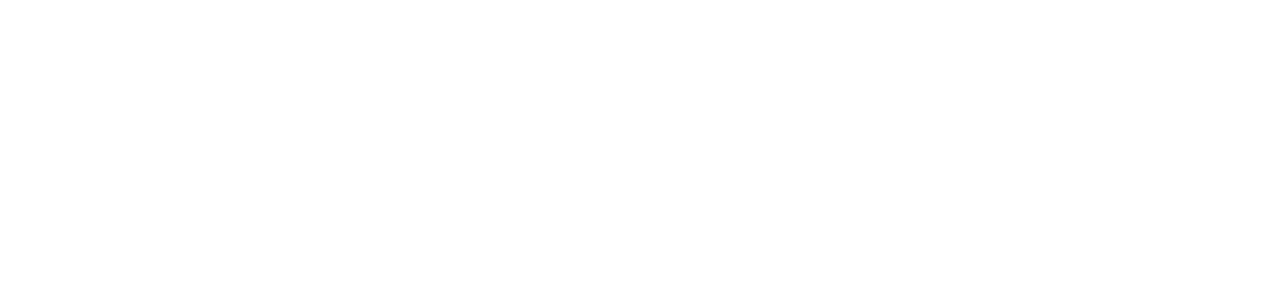
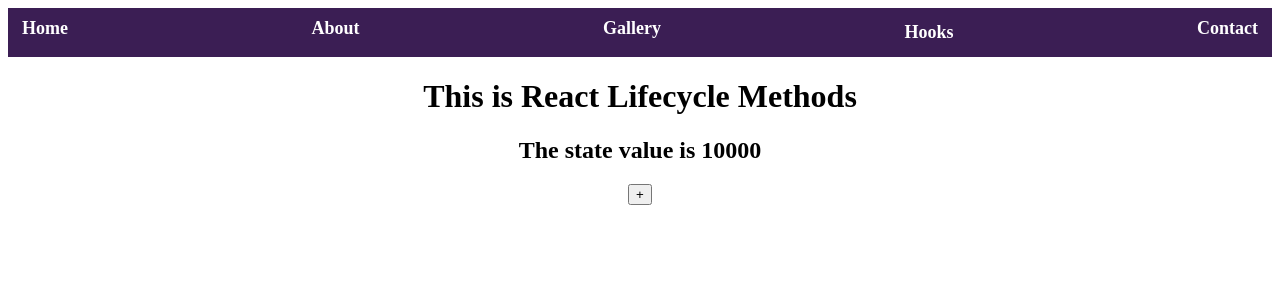
Before and after one commit to Abii06/SECE2025MERN, a React (Vite) app in the folder seceFrontend/: page /reactlm in a window 1280 px wide. Before the commit this address had no page. Shown: the top 300 px of the page. Built offline with nearby package versions, Linux system fonts and the light colour scheme.

Commit message:
Day 11 FN

```diff
--- a/seceFrontend/src/App.jsx
+++ b/seceFrontend/src/App.jsx
@@ -13,6 +13,7 @@
 import UseEffectAPI from "./components/Functional components/Hooks/UseEffectAPI"
 import UseMemo from "./components/Functional components/Hooks/UseMemo"
 import UseCallBack from "./components/Functional components/Hooks/UseCallback"
+import ReactLifecycleMethods from "./components/Class components/ReactLifecycleMethods"
 import {BrowserRouter , Routes, Route} from "react-router-dom"
 function App(){
   return(
@@ -33,6 +34,7 @@
         <Route path="/useref" element={<><Navbar/><UseRef/></>}></Route>
         <Route path="/usememo" element={<><Navbar/><UseMemo/></>}></Route>
         <Route path="/usecallback" element={<><Navbar/><UseCallBack/></>}></Route>
+        <Route path="/reactlm" element={<><Navbar/><ReactLifecycleMethods/></>}></Route>
       </Routes>
       {/*<Home/><hr/>
       <About/><hr/>
--- /dev/null
+++ b/seceFrontend/src/components/Class components/ReactLifecycleMethods.jsx
@@ -0,0 +1,37 @@
+import React from "react";
+class ReactLifecycleMethods extends React.Component {
+  constructor() {
+    super();
+    this.state = {
+      number: 0,
+    };
+  }
+  updateNum = () => {
+    this.setState({ number: this.state.number + 1 })
+  }
+  componentDidMount(){
+    console.log("Comp Mounted");
+  }
+  componentDidUpdate(prevProps,prevState){
+    if(prevState.number !== this.state.number){
+        console.log("Update Comp",prevState.number, this.state.number);
+    }
+  }
+  componentWillUnmount(){
+    console.log("Comp Unmounted");
+    this.setState({number:10000})
+  }
+  render() {
+    return (
+      <div style={{ textAlign: "center" }}>
+        <h1>This is React Lifecycle Methods</h1>
+        <h2>The state value is {this.state.number}</h2>
+        <button
+          onClick={this.updateNum}
+        >+
+        </button>
+      </div>
+    );
+  }
+}
+export default ReactLifecycleMethods;
--- a/seceFrontend/src/components/Functional components/Navbar.jsx
+++ b/seceFrontend/src/components/Functional components/Navbar.jsx
@@ -17,6 +17,7 @@
           <li onClick={toggleDropdown} onLeave={toggleDropdown} className="link">Hooks</li>
           {dropdown && (
           <ul className="dropdown-menu">
+          <li><Link to="/reactlm" className="link">ReactLifecycleMethods</Link></li>
         <li><Link to="/usestate"className="link">UseState</Link></li>
         <li><Link to="/useeffect" className="link">UseEffect</Link></li>
         <li><Link to="/usereducer" className="link">UseReducer</Link></li>
```
Also changed, not shown: seceFrontend/vercel.json (added).
